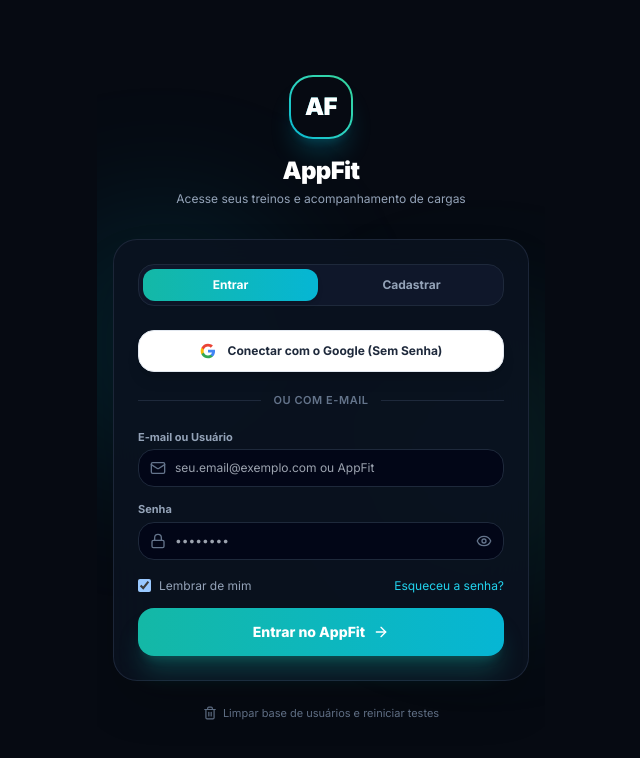
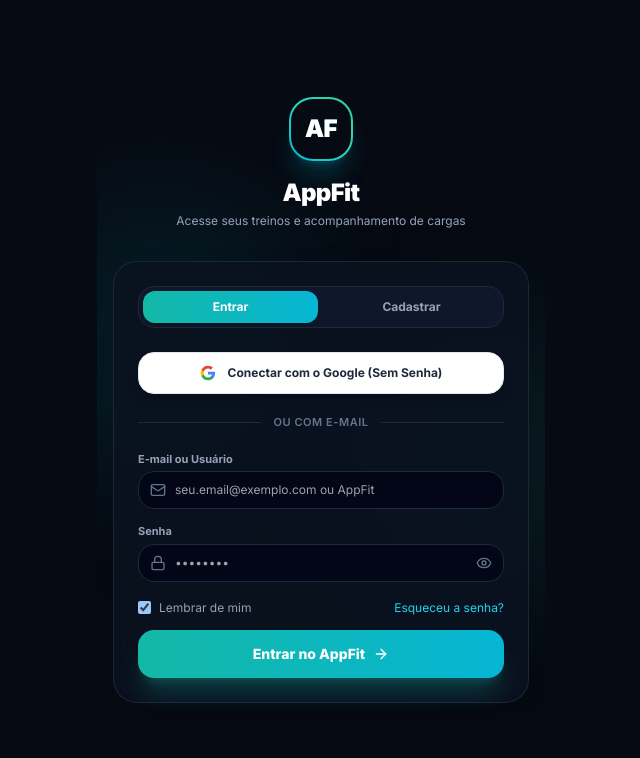
Before and after one commit to azevedoluan/AppFit, a React (Vite) app: page / in a window 1280 px wide. Shown: the top 758 px of the page, without its empty margins (319-959 px from the left). Built offline with nearby package versions, Linux system fonts and the light colour scheme.

Commit message:
fix(auth): remover botao de limpar base da tela de login

```diff
--- a/src/components/AuthScreen.tsx
+++ b/src/components/AuthScreen.tsx
@@ -1,12 +1,11 @@
 import React, { useState, useRef, useEffect } from 'react';
-import { Mail, Lock, User as UserIcon, Eye, EyeOff, Sparkles, AlertCircle, CheckCircle2, ArrowRight, ShieldCheck, RefreshCw, Trash2 } from 'lucide-react';
+import { Mail, Lock, User as UserIcon, Eye, EyeOff, Sparkles, AlertCircle, CheckCircle2, ArrowRight, ShieldCheck, RefreshCw } from 'lucide-react';
 import type { User } from '../types/auth';
 import {
   loginAccount,
   startEmailVerification,
   verifyAndRegisterUser,
-  handleGoogleSignInRequest,
-  wipeAllUsersDatabase
+  handleGoogleSignInRequest
 } from '../utils/authStorage';
 import { api } from '../services/api';
 import { purgeAllUserDataLocally } from '../utils/userWorkoutStorage';
@@ -686,29 +685,6 @@ export const AuthScreen: React.FC<AuthScreenProps> = ({
         </form>
       </div>
 
-      {/* Wipe Database Action for Testing */}
-      <div className="text-center mt-5">
-        <button
-          type="button"
-          onClick={async () => {
-            if (confirm('Tem certeza que deseja limpar todos os usuários cadastrados e reiniciar a base de dados?')) {
-              try {
-                await fetch('/api/reset-all', { method: 'POST' });
-              } catch {
-                // Ignore
-              }
-              wipeAllUsersDatabase();
-              alert('Base de dados e usuários limpa com sucesso!');
-              window.location.reload();
-            }
-          }}
-          className="text-[11px] text-slate-500 hover:text-red-400 transition-colors flex items-center justify-center gap-1.5 mx-auto py-1"
-        >
-          <Trash2 className="w-3.5 h-3.5" />
-          <span>Limpar base de usuários e reiniciar testes</span>
-        </button>
-      </div>
-
       {/* Real Google Account Selection Dialog */}
       {showGoogleModal && (
         <div className="fixed inset-0 z-50 flex items-center justify-center p-4 bg-black/80 backdrop-blur-md">
```
